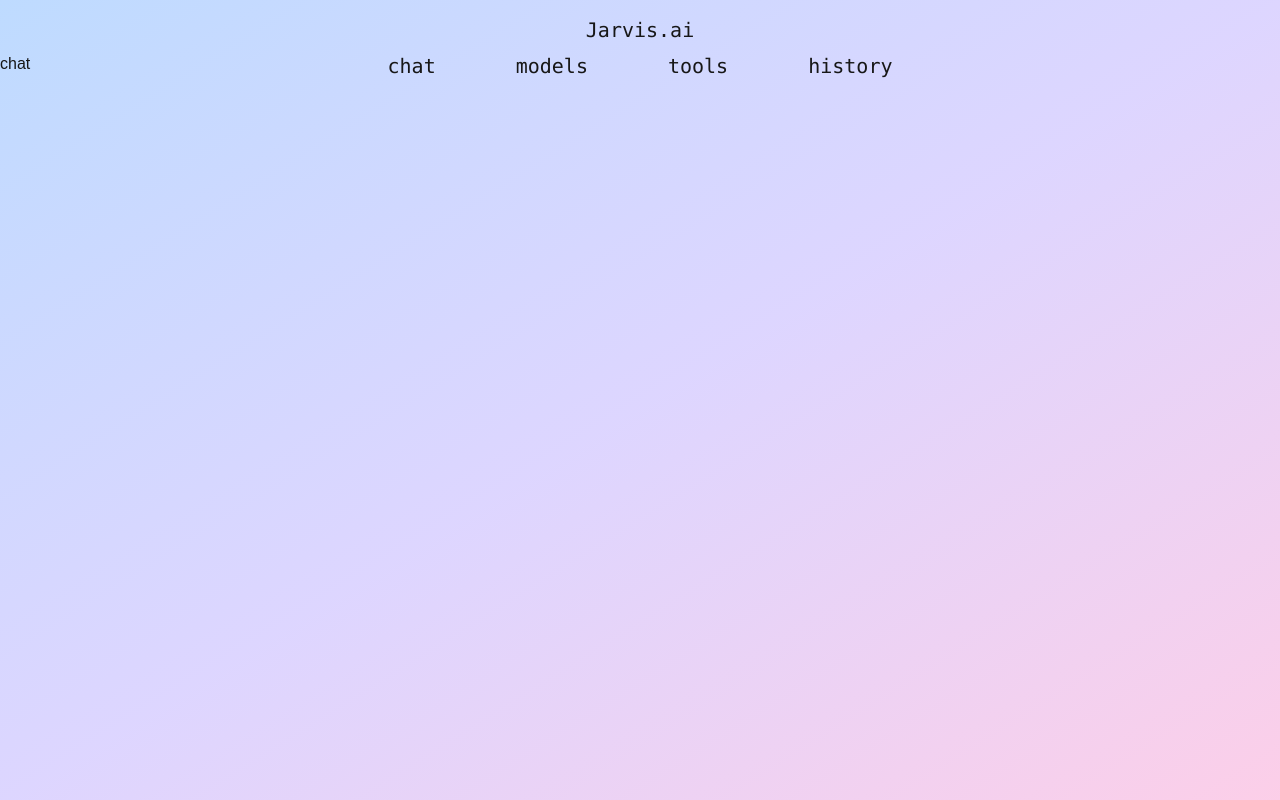
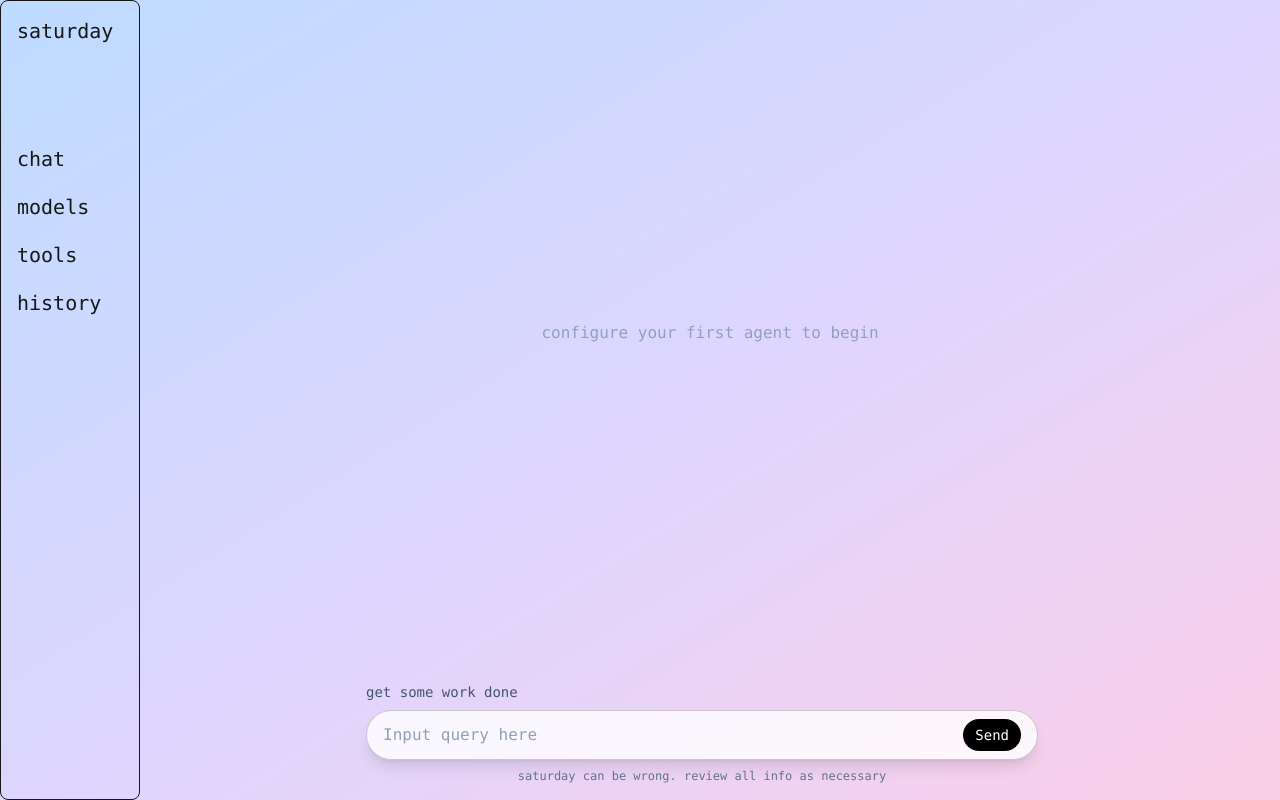
Before and after one commit to logansundaram/ai_agent_frontend, a Next.js app: page /chat in a window 1280 px wide. Built offline with nearby package versions, Linux system fonts and the light colour scheme.

Commit message:
added chatpage

```diff
--- a/src/app/chat/page.tsx
+++ b/src/app/chat/page.tsx
@@ -1 +1,37 @@
-export default function Page(){ return <div>chat</div>; }
+export default function Page(){
+    return (
+        <main className="grid grid-rows-6 grid-cols-1 place-items-center font-mono min-h-screen">
+            <div className="row-span-5 text-slate-400">
+                configure your first agent to begin
+            </div>
+
+            {/* CHANGED: make this a fixed floating pill */}
+            <div className="fixed bottom-4 inset-x-0 flex justify-center px-4 pl-35">
+                <div className="w-full max-w-2xl">
+                    <div className="mb-2 text-left text-sm font-medium text-slate-600">
+                        get some work done
+                    </div>
+                    <div className="flex items-center gap-2 rounded-full border border-black/20
+                                    bg-white/80 backdrop-blur shadow-lg px-4 py-2">
+                        <input
+                            type="text"
+                            placeholder="Input query here"
+                            className="flex-1 bg-transparent text-base focus:outline-none
+                                       placeholder:text-slate-400"
+                        />
+                        <button
+                            type="button"
+                            className="shrink-0 rounded-full px-3 py-1.5 text-sm font-medium
+                                       bg-black text-white hover:bg-black/90"
+                        >
+                            Send
+                        </button>
+                    </div>
+                    <div className="mt-2 text-center text-xs text-slate-500">
+                        saturday can be wrong. review all info as necessary
+                    </div>
+                </div>
+            </div>
+        </main>
+    );
+}
--- /dev/null
+++ b/src/app/components/activelink.tsx
@@ -0,0 +1,13 @@
+import Link from "next/link";
+import { usePathname } from 'next/navigation'
+
+
+export default function ActiveLink({ href, children }: { href: string; children: React.ReactNode }){
+    const pathname = usePathname();
+    const active = href === '/' ? pathname === '/' : pathname.startsWith(href);
+    return (
+        <Link href={href} aria-current={active ? 'page' : undefined} className={`px-2 py-1 rounded-md hover:bg-black/5 ${active ? 'font-semibold text-slate-900 bg-black/10' : 'text-slate-800/80'}`}>
+            {children}
+        </Link>
+    );
+}
--- a/src/app/components/navbar_button.tsx
+++ b/src/app/components/navbar_button.tsx
@@ -7,6 +7,6 @@ interface NavbarButtonProps {
 
 export default function NavbarButton({title} : NavbarButtonProps){
     return(
-        <Link href={`/${title}`} className="hover:text-blue-400">{title}</Link>
+        <Link href={`/${title}`} className="hover:text-blue-300 ">{title}</Link>
     );
 }
--- /dev/null
+++ b/src/app/components/sidebar.tsx
@@ -0,0 +1,17 @@
+import NavbarButton from "./navbar_button";
+import Link from "next/link";
+//import { useState } from 'react';
+
+export default function Sidebar(){
+    //const [open, setOpen] = useState();
+
+    return (
+        <div className="flex flex-col space-y-5 fixed left-0 border-1 min-h-screen p-4 w-35 rounded-lg">
+            <Link href="/" className="hover:text-blue-400 pb-20">saturday</Link>
+            <NavbarButton title="chat"/>
+            <NavbarButton title="models"/>
+            <NavbarButton title="tools"/>
+            <NavbarButton title="history"/>
+        </div>
+    );
+}
--- a/src/app/layout.tsx
+++ b/src/app/layout.tsx
@@ -2,7 +2,7 @@ import type { Metadata } from "next";
 import { Geist, Geist_Mono } from "next/font/google";
 import "./globals.css";
 import Navbar from "./components/navbar";
-import Link from "next/link";
+import Sidebar from "./components/sidebar";
 
 const geistSans = Geist({
   variable: "--font-geist-sans",
@@ -29,16 +29,13 @@ export default function RootLayout({
       <body className={`${geistSans.variable} ${geistMono.variable} antialiased`}>
         <div className="bg-gradient-to-tl from-pink-200 via-violet-200 to-blue-200 min-h-screen">
           <div className="flex-col text-xl font-mono">
-              <div className="space-y-5">
-                <div className="flex justify-center p-4">
-                  <Link className="fixed" href="/">Jarvis.ai</Link>
-                </div>
-                <div className="flex justify-center">
-                  <Navbar/>
-                </div>
+              <div className="flex justify-center">
+                <Sidebar/>
               </div>
-            </div>
-          {children}
+          </div>
+          <main className="pl-35">
+            {children}
+          </main>
         </div>
       </body>
     </html>
--- a/src/app/page.tsx
+++ b/src/app/page.tsx
@@ -1,9 +1,9 @@
 
 export default function Home() {
   return (
-    <div className="font-mono flex flex-col items-center p-[10%] space-y-10">
+    <div className="font-mono flex flex-col items-center p-[10%] space-y-20">
       <h1 className="text-left w-full text-xl font-medium">Your AI Assistant, Upgraded.</h1>
-      <p>Jarvis.ai is a self-tooling AI agent that plans, verifies, and adapts on the fly. No rigid workflows, no dead ends—just an AI that builds, learns, and improves with you. Provenance, reliability, and flexibility are baked in, so you can move from idea to execution without friction.</p>
+      <p>Saturday.ai is a self-tooling AI agent that plans, verifies, and adapts on the fly. No rigid workflows, no dead ends—just an AI that builds, learns, and improves with you. Provenance, reliability, and flexibility are baked in, so you can move from idea to execution without friction.</p>
       <form>
         <p className="text-center">Coming soon.</p>
         <input type="text" className="border-black border-2 focus:outline-none focus:border-blue-400"/>
--- a/src/app/tools/page.tsx
+++ b/src/app/tools/page.tsx
@@ -1 +1,13 @@
-export default function Page(){ return <div>tools</div>; }
+import ChatLog from "../components/chatlog";
+
+export default function Page(){
+    return (
+    <div className="font-mono flex flex-col items-center p-[10%] space-y-6">
+        <h1 className="text-left w-full font-medium text-xl font-medium">
+            Tools
+        </h1>
+        <ChatLog title="Tool 1" description="Search" model="gpt-oss"/>
+        <ChatLog title="Tool 2" description="Calculator" model="gpt-oss"/>
+        <ChatLog title="Tool 3" description="File Management" model="llama3.1"/>
+    </div>);
+}
```
Also changed, not shown: src/app/api/chat/route.ts (added).
